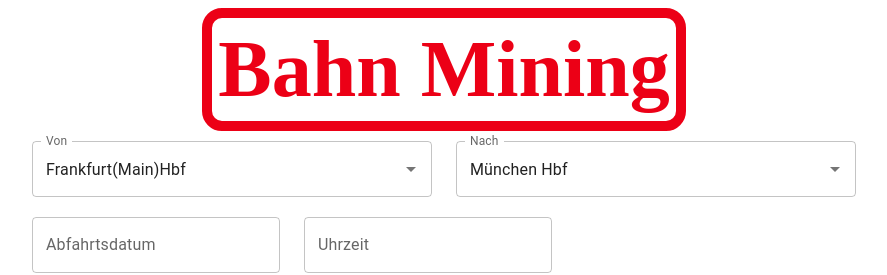
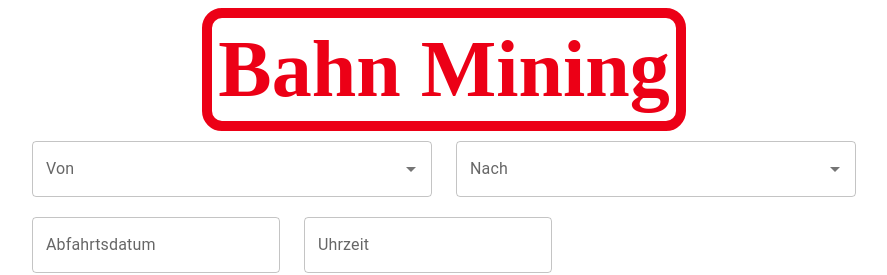
Before and after one commit to manuscommits/bahnminingfrontend, a React (Create React App) app: page / in a window 1280 px wide. Shown: the top 275 px of the page, without its empty margins (196-1083 px from the left). Built offline with nearby package versions, Linux system fonts and the light colour scheme; no server answers.

Commit message:
more prefill to slice

```diff
--- a/src/components/BahnhofSelector.jsx
+++ b/src/components/BahnhofSelector.jsx
@@ -4,20 +4,6 @@ import Autocomplete from '@mui/material/Autocomplete';
 import useBahnhofSuggestions from '../hooks/useBahnhofSuggestions';
 import { useDispatch } from 'react-redux'
 import { setAbfahrtsHalt, setAnkunftsHalt } from '../redux/verbindungsanfrageSlice';
-
-const abfahrtsHalt = {
-    "name": "Frankfurt(Main)Hbf",
-    "id": "A=1@O=Frankfurt(Main)Hbf@X=8663785@Y=50107149@U=80@L=8000105@B=1@p=1709144512@i=U×008011068@",
-    "extId": "8000105",
-    "type": "ST"
-}
-
-const ankfuntsHalt = {
-    "name": "München Hbf",
-    "id": "A=1@O=München Hbf@X=11558339@Y=48140229@U=80@L=8000261@B=1@p=1709144512@i=U×008020347@",
-    "extId": "8000261",
-    "type": "ST"
-}
 
 const BahnhofSelector = () => {
     const dispatch = useDispatch()
@@ -28,7 +14,6 @@ const BahnhofSelector = () => {
         <Stack direction="row" spacing={3} style={{ padding: 10 }}>
             <Autocomplete
                 id="abfahrt-bahnhof-input"
-                value={abfahrtsHalt}
                 style={{ width: 400 }}
                 onChange={(_, newValue) => dispatch(setAbfahrtsHalt(newValue))}
                 onInputChange={(_, value) => getVonSuggestions(value)}
@@ -40,7 +25,6 @@ const BahnhofSelector = () => {
             />
             <Autocomplete
                 id="ankunft-bahnhof-input"
-                value={ankfuntsHalt}
                 style={{ width: 400 }}
                 onChange={(_, newValue) => dispatch(setAnkunftsHalt(newValue))}
                 onInputChange={(_, value) => getNachSuggestions(value)}
--- a/src/redux/verbindungsanfrageSlice.js
+++ b/src/redux/verbindungsanfrageSlice.js
@@ -1,15 +1,30 @@
 import { createSlice } from '@reduxjs/toolkit'
+import dayjs from 'dayjs'
+
+console.log()
+
+const initialState = {
+    abfahrtsHalt: {
+        "name": "Frankfurt(Main)Hbf",
+        "id": "A=1@O=Frankfurt(Main)Hbf@X=8663785@Y=50107149@U=80@L=8000105@B=1@p=1709144512@i=U×008011068@",
+        "extId": "8000105",
+        "type": "ST"
+    },
+    ankunftsHalt: {
+        "name": "München Hbf",
+        "id": "A=1@O=München Hbf@X=11558339@Y=48140229@U=80@L=8000261@B=1@p=1709144512@i=U×008020347@",
+        "extId": "8000261",
+        "type": "ST"
+    },
+    anfrageZeitpunkt: dayjs().format("YYYY-MM-DDTHH:mm:00"),
+    nurDirektverbindungen: false,
+    pagingReference: "",
+    response: null
+}
 
 export const verbindungsanfrageSlice = createSlice({
     name: 'verbindungsanfrage',
-    initialState: {
-        abfahrtsHalt: "",
-        ankunftsHalt: "",
-        anfrageZeitpunkt: "",
-        nurDirektverbindungen: false,
-        pagingReference: "",
-        response: null
-    },
+    initialState: initialState,
     reducers: {
         setAbfahrtsHalt: (state, action) => {
             state.abfahrtsHalt = action.payload
```
